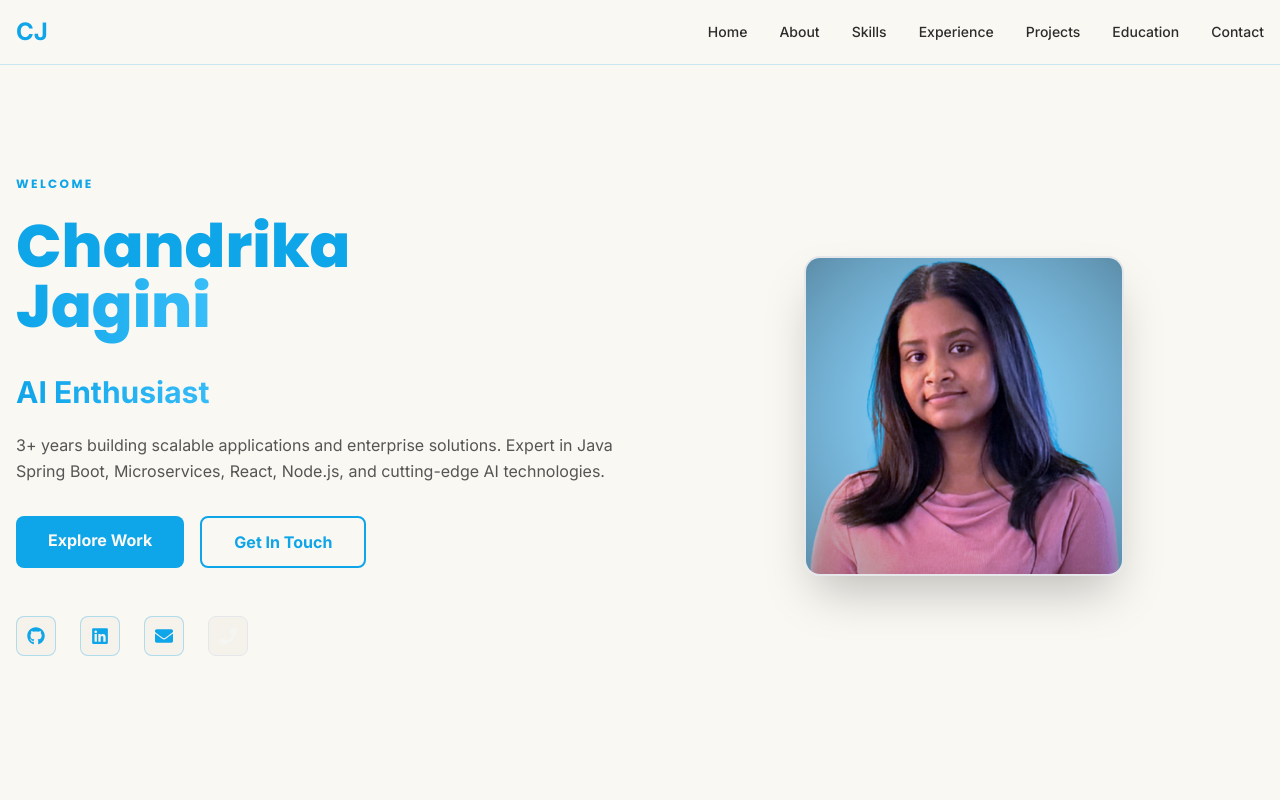
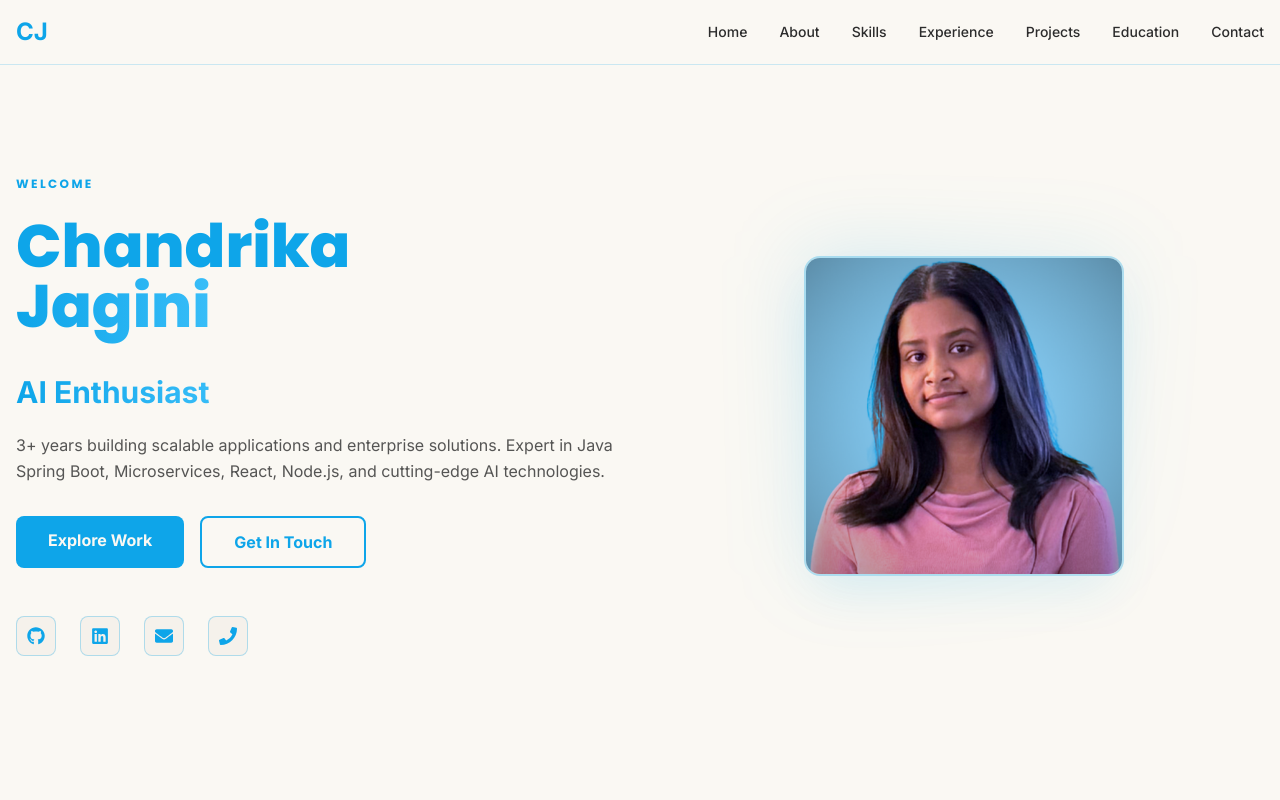
Before and after one commit to Cjagini/Portfolio_Chandrika_Jagini, a React (Vite) app: page / in a window 1280 px wide. Shown: the top 800 px of the page. Built offline with nearby package versions, Linux system fonts and the light colour scheme.

Commit message:
updated GitHub link

```diff
--- a/src/components/Hero.jsx
+++ b/src/components/Hero.jsx
@@ -53,7 +53,7 @@ const Hero = () => {
 
           {/* Social Icons */}
           <div className="flex gap-6 pt-4 animate-slide-in-up" style={{ animationDelay: '0.3s' }}>
-            <a href="https://github.com/ChandrikaJ99" target="_blank" rel="noopener noreferrer"
+            <a href="https://github.com/Cjagini" target="_blank" rel="noopener noreferrer"
                className="w-10 h-10 flex items-center justify-center rounded-lg bg-netflix-dark border border-accent-sky/30 text-accent-sky hover:bg-accent-sky/10 hover:border-accent-sky/60 hover:text-accent-sky transition text-lg group">
               <FaGithub className="group-hover:scale-110 transition" />
             </a>
@@ -66,7 +66,7 @@ const Hero = () => {
               <FaEnvelope className="group-hover:scale-110 transition" />
             </a>
             <a href="tel:+19016565912"
-               className="w-10 h-10 flex items-center justify-center rounded-lg bg-netflix-dark border border-accent-mauve/30 text-accent-mauve hover:bg-accent-mauve/10 hover:border-accent-mauve/60 hover:text-accent-mauve transition text-lg group">
+               className="w-10 h-10 flex items-center justify-center rounded-lg bg-netflix-dark border border-accent-sky/30 text-accent-sky hover:bg-accent-sky/10 hover:border-accent-sky/60 hover:text-accent-sky transition text-lg group">
               <FaPhone className="group-hover:scale-110 transition" />
             </a>
           </div>
@@ -75,14 +75,14 @@ const Hero = () => {
         {/* Right Image */}
         <div className="animate-scale-up flex justify-center" style={{ animationDelay: '0.2s' }}>
           <div className="relative w-72 h-72 md:w-80 md:h-80">
-            <div className="absolute inset-0 bg-gradient-to-br from-accent-mauve/20 to-transparent rounded-2xl blur-2xl" />
-            <div className="relative h-full rounded-2xl overflow-hidden border-2 border-accent-mauve/30 shadow-2xl shadow-accent-mauve/10 hover:border-accent-mauve/60 transition duration-500 group">
+            <div className="absolute inset-0 bg-gradient-to-br from-accent-sky/20 to-transparent rounded-2xl blur-2xl" />
+            <div className="relative h-full rounded-2xl overflow-hidden border-2 border-accent-sky/30 shadow-2xl shadow-accent-sky/10 hover:border-accent-sky/60 transition duration-500 group">
               <img
                 src="/profile.jpg"
                 alt="Chandrika Jagini"
                 className="w-full h-full object-cover group-hover:scale-105 transition duration-500"
                 onError={(e) => {
-                  e.target.parentElement.innerHTML = '<div class="w-full h-full bg-gradient-to-br from-accent-mauvedark to-netflix-dark flex items-center justify-center"><span class="text-6xl font-black text-accent-mauve/40">CJ</span></div>'
+                  e.target.parentElement.innerHTML = '<div class="w-full h-full bg-gradient-to-br from-accent-sky to-netflix-dark flex items-center justify-center"><span class="text-6xl font-black text-accent-sky/40">CJ</span></div>'
                 }}
               />
             </div>
```
